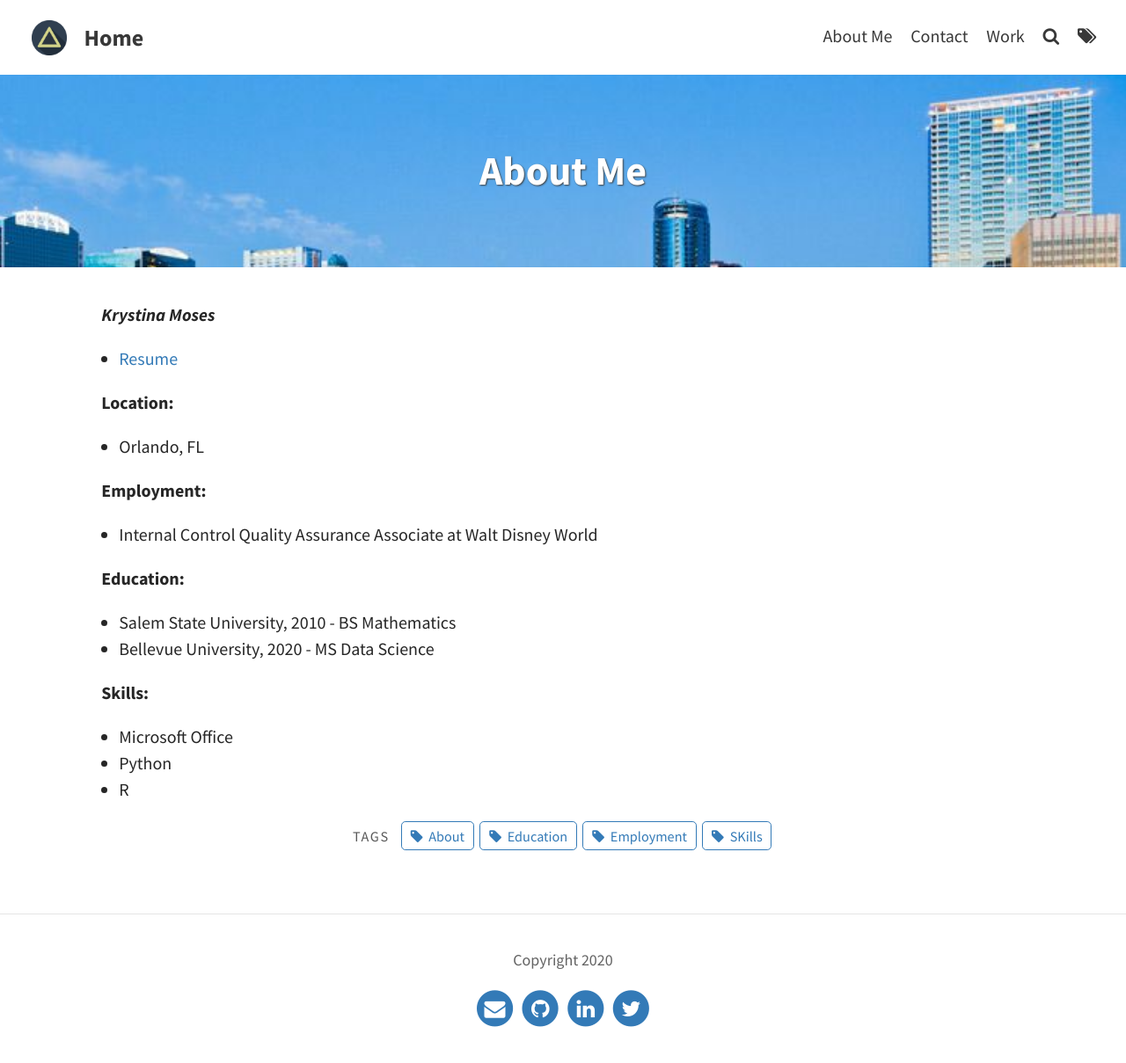
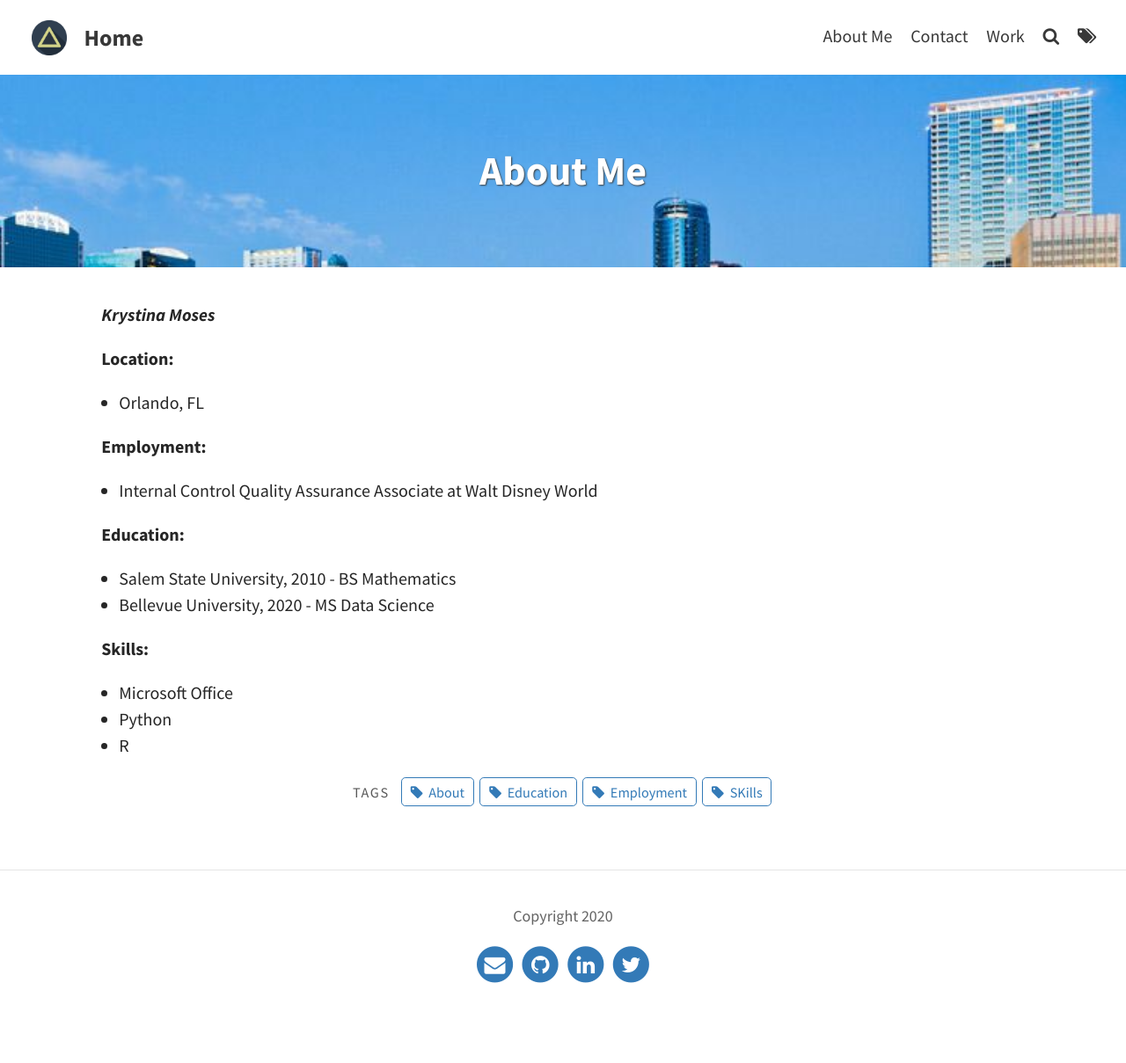
Before and after one commit to knmoses/knmoses.github.io, a Jekyll site: the page built from pages/about.md, in a window 1280 px wide. Shown: the whole page at 88% size. Built offline with Jekyll 4.4.1, drawn with Linux system fonts in a browser that asks for light colours; after the commit the page ends 1159 px from its top, so only the background shows below that.

Commit message:
Update about.md

```diff
--- a/pages/about.md
+++ b/pages/about.md
@@ -8,8 +8,6 @@ tags: [About, Education, Employment, SKills]
 ---
 
 **_Krystina Moses_**
-
-* [Resume](https://documentcloud.adobe.com/link/track?uri=urn:aaid:scds:US:8bd8f908-8b55-44f5-b318-fe7cf19e2264)
 
 **Location:**
 * Orlando, FL
```
